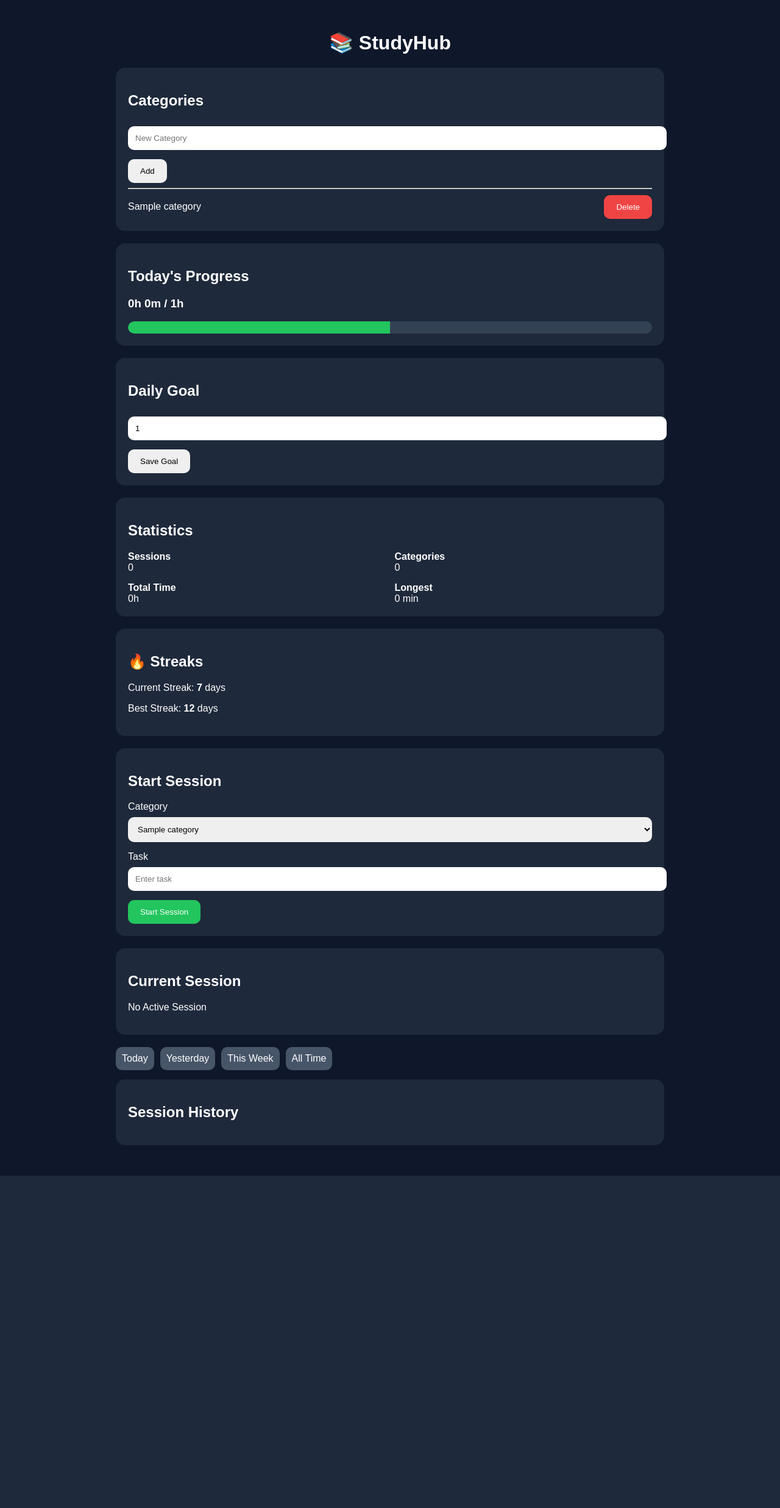
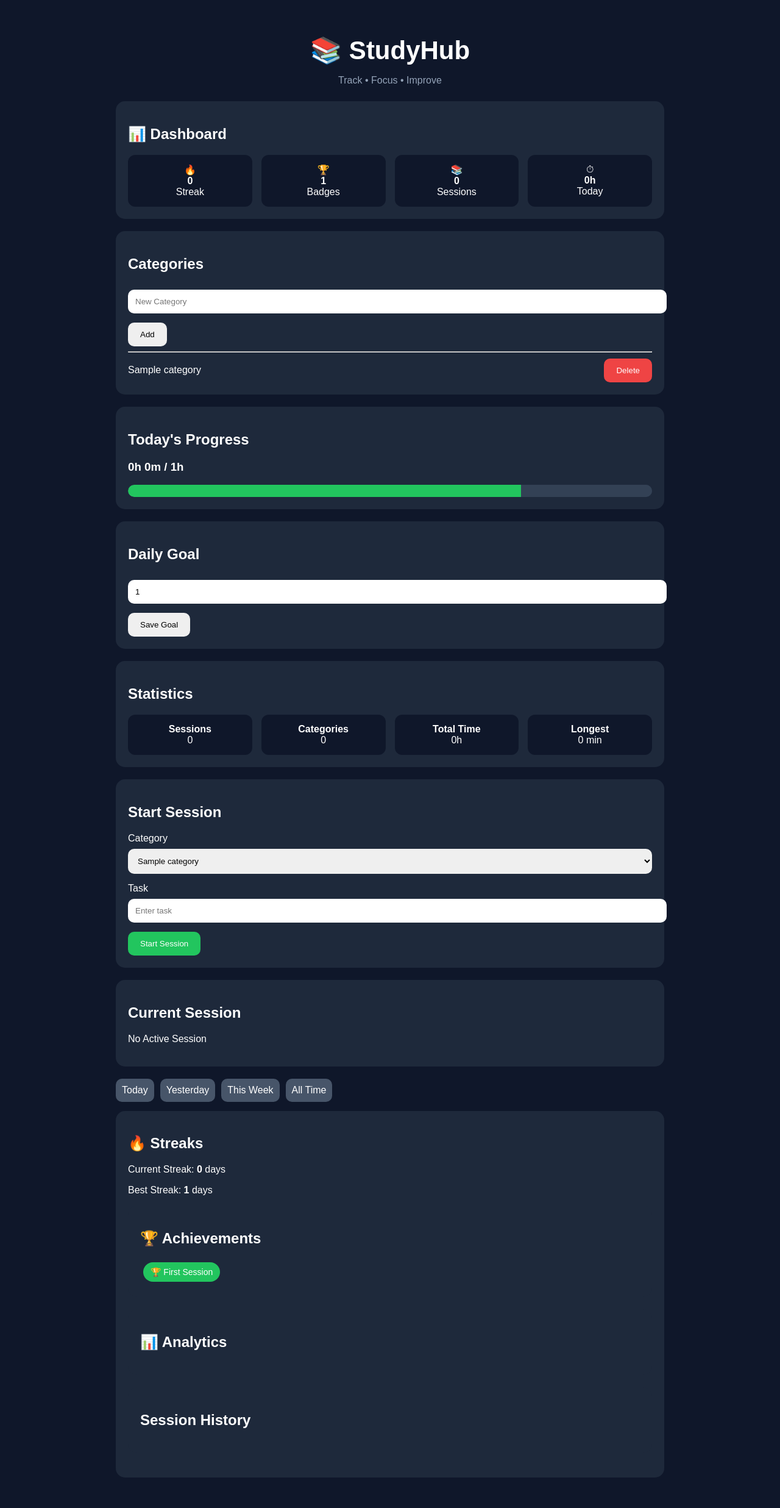
Before and after one commit to aadishmadkar/StudyHub, a FastAPI app: page / in a window 1280 px wide. Shown: the whole page at 61% size. Before the commit the page ends 1928 px from the top, so only its background shows below. Run offline with FastAPI, Linux system fonts and the light colour scheme; tables that the repository leaves empty hold one stand-in row (values such as "Sample post").

Commit message:
Dashboard v5.2 completed

```diff
--- a/main.py
+++ b/main.py
@@ -128,9 +128,106 @@
         )
     )
 
+    all_sessions = db.query(
+        SessionHistory
+    ).all()
+
+    study_dates = sorted(
+        list(
+            set(
+                datetime.strptime(
+                    s.session_date,
+                    "%Y-%m-%d"
+                ).date()
+                for s in all_sessions
+            )
+        )
+    )
+
+    current_streak = 0
+    best_streak = 0
+
+    if study_dates:
+
+        streak = 1
+
+        for i in range(
+            1,
+            len(study_dates)
+        ):
+
+            if (
+                study_dates[i]
+                -
+                study_dates[i - 1]
+            ).days == 1:
+
+                streak += 1
+
+            else:
+
+                best_streak = max(
+                    best_streak,
+                    streak
+                )
+
+                streak = 1
+
+        best_streak = max(
+            best_streak,
+            streak
+        )
+
+        temp_date = date.today()
+
+        while temp_date in study_dates:
+
+            current_streak += 1
+
+            temp_date -= timedelta(
+                days=1
+            )
+
+    weekly_categories = {}
+
+    for item in history:
+
+        if item.category not in weekly_categories:
+
+                weekly_categories[item.category] = 0
+
+        weekly_categories[item.category] += item.duration
+
+    total_hours = sum(
+        s.duration
+        for s in all_sessions
+    ) // 3600
+
+    achievements = []
+
+    if len(all_sessions) >= 1:
+            achievements.append(
+                "🏆 First Session"
+            )
+
+    if total_hours >= 10:
+            achievements.append(
+                "⏱ 10 Hours Logged"
+            )
+
+    if current_streak >= 7:
+            achievements.append(
+                "🔥 7 Day Streak"
+            )
+
+    if len(all_sessions) >= 100:
+            achievements.append(
+                "🚀 100 Sessions"
+            )
+
+
     # TEMPORARY TEST VALUES
-    current_streak = 7
-    best_streak = 12
+
 
     db.close()
 
@@ -147,6 +244,8 @@
             "longest_session": longest_session,
             "categories_used": categories_used,
             "filter": filter,
+            "weekly_categories": weekly_categories,
+            "achievements": achievements,
 
             # STREAKS
             "current_streak": current_streak,
--- a/static/style.css
+++ b/static/style.css
@@ -86,3 +86,75 @@
     padding:10px;
     border-radius:10px;
 }
+
+.badge{
+
+    display:inline-block;
+
+    background:#22c55e;
+
+    color:white;
+
+    padding:8px 12px;
+
+    border-radius:20px;
+
+    margin:5px;
+
+    font-size:14px;
+}
+
+.hero{
+
+    text-align:center;
+
+    margin-bottom:25px;
+}
+
+.hero h1{
+
+    font-size:42px;
+
+    margin-bottom:5px;
+}
+
+.hero p{
+
+    color:#94a3b8;
+
+    font-size:16px;
+}
+
+.session-card{
+
+    background:#0f172a;
+
+    padding:15px;
+
+    border-radius:12px;
+
+    margin-bottom:15px;
+
+    border-left:4px solid #22c55e;
+}
+
+.stats-grid{
+
+    display:grid;
+
+    grid-template-columns:
+    repeat(auto-fit,minmax(120px,1fr));
+
+    gap:15px;
+}
+
+.stats-grid div{
+
+    background:#0f172a;
+
+    padding:15px;
+
+    border-radius:12px;
+
+    text-align:center;
+}
--- a/templates/index.html
+++ b/templates/index.html
@@ -14,7 +14,49 @@
 
 <body>
 
-<h1>📚 StudyHub</h1>
+<div class="hero">
+
+    <h1>📚 StudyHub</h1>
+
+    <p>
+        Track • Focus • Improve
+    </p>
+
+</div>
+
+<div class="card">
+
+    <h2>📊 Dashboard</h2>
+
+    <div class="stats-grid">
+
+        <div>
+            🔥<br>
+            <b>{{ current_streak }}</b><br>
+            Streak
+        </div>
+
+        <div>
+            🏆<br>
+            <b>{{ achievements|length }}</b><br>
+            Badges
+        </div>
+
+        <div>
+            📚<br>
+            <b>{{ session_count }}</b><br>
+            Sessions
+        </div>
+
+        <div>
+            ⏱<br>
+            <b>{{ daily_total // 3600 }}h</b><br>
+            Today
+        </div>
+
+    </div>
+
+</div>
 
 <!-- Categories -->
 
@@ -98,7 +140,7 @@
     ">
         <div style="background:#334155;height:20px;border-radius:10px;overflow:hidden;">
 
-            <div style="height:20px;width:50%;background:#22c55e;">
+            <div style="height:20px;width:75%;background:#22c55e;">
             </div>
 
         </div>
@@ -182,32 +224,6 @@
 </div>
 
 <!-- Streaks -->
-
-<div class="card">
-
-    <h2>🔥 Streaks</h2>
-
-    <p>
-
-        Current Streak:
-
-        <b>{{ current_streak }}</b>
-
-        days
-
-    </p>
-
-    <p>
-
-        Best Streak:
-
-        <b>{{ best_streak }}</b>
-
-        days
-
-    </p>
-
-</div>
 
 <!-- Start Session -->
 
@@ -326,6 +342,70 @@
 
 </div>
 
+<div class="card">
+    <h2>🔥 Streaks</h2>
+
+    <p>
+        Current Streak:
+        <b>{{ current_streak }}</b>
+        days
+    </p>
+
+    <p>
+        Best Streak:
+        <b>{{ best_streak }}</b>
+        days
+    </p>
+
+
+<div class="card">
+
+    <h2>🏆 Achievements</h2>
+
+    {% if achievements %}
+
+        {% for badge in achievements %}
+
+            <span class="badge">
+
+                {{ badge }}
+
+            </span>
+
+        {% endfor %}
+
+    {% else %}
+
+        <p>No achievements yet</p>
+
+    {% endif %}
+
+</div>
+
+<div class="card">
+
+    <h2>📊 Analytics</h2>
+
+    {% for category, seconds in weekly_categories.items() %}
+
+        <p>
+
+            <b>{{ category }}</b>
+
+            -
+
+            {{ seconds // 3600 }}h
+
+            {{ (seconds % 3600)//60 }}m
+
+        </p>
+
+    {% endfor %}
+
+</div>
+
+
+
 <!-- Session History -->
 
 <div class="card">
```
